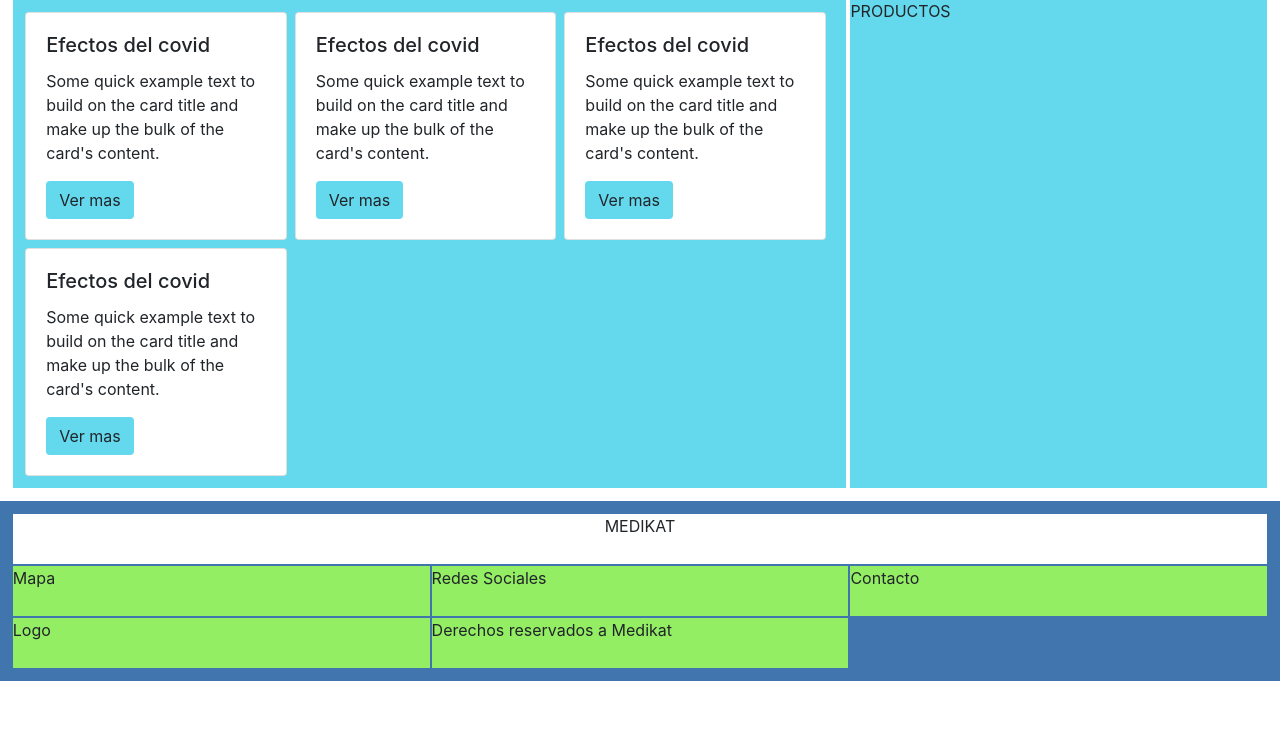
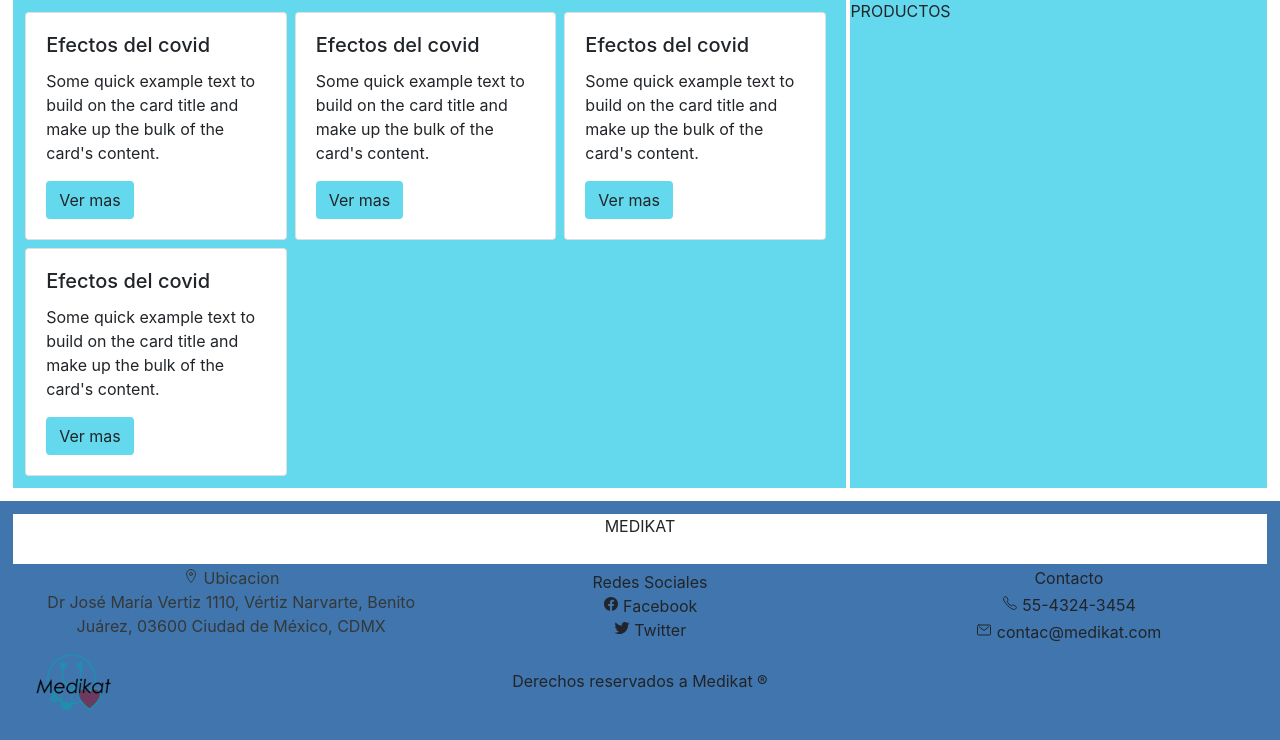
Before and after one commit to daveimpala43-2/Medikat, a PHP site: page / in a window 1280 px wide. Shown: the part 518-1258 px from the top of the page. Before the commit the page ends 1199 px from the top, so only its background shows below. Run offline with PHP 8.4, Linux system fonts and the light colour scheme; some libraries are stand-ins or nearby versions.

Commit message:
Se agregaro el footer con grid

```diff
--- a/css/style.css
+++ b/css/style.css
@@ -86,23 +86,26 @@ body {
 }
 
 .cont1 {
-    background-color: #94EE64;
+    text-align: center;
 }
 
 .cont2 {
-    background-color: #94EE64;
+    padding: 1%;
+    text-align: center;
 }
 
 .cont3 {
-    background-color: #94EE64;
+    text-align: center;
 }
 
-.cont4 {
-    background-color: #94EE64;
+.cont4 .logo {
+    width: 20%;
+    height: auto;
 }
 
 .cont5 {
-    background-color: #94EE64;
+    text-align: center;
+    padding-top: 5%;
 }
 
 .contenedor .botton {
@@ -120,6 +123,22 @@ body {
 .item1 .row .card {
     margin: .5%;
     width: 32%;
+}
+
+.Redes-sol {
+    font-size: 20%;
+}
+
+h7 a {
+    color: #343838;
+}
+
+h7 a:hover {
+    color: #94EE64;
+}
+
+.face {
+    text-align: center;
 }
 
 
@@ -140,12 +159,36 @@ body {
     grid-gap: 2px;
     grid-template-columns: minmax(100px, 1fr) minmax(100px, 1fr) minmax(100px, 1fr);
     grid-template-rows: minmax(50px, auto) minmax(50px, auto) minmax(50px, auto);
-    grid-template-areas: "cab cab cab";
+    grid-template-areas: "cab cab cab" "ubi redes contacto" "logo drechos espacio";
 }
 
 .footer .cabeza {
     grid-column-start: cab;
     grid-column-end: cab;
+}
+
+.cont1 {
+    display: grid;
+    grid-template-columns: minmax(2px, 20px) minmax(10px, 1fr);
+    grid-template-areas: "espacio icono";
+}
+
+.cont2 {
+    display: grid;
+    grid-template-columns: minmax(2px, 20px) minmax(10px, 1fr);
+    grid-template-rows: minmax(20px, auto) minmax(20px, auto) minmax(20px, auto);
+}
+
+.cont3 {
+    display: grid;
+    grid-template-columns: minmax(2px, 20px) minmax(10px, 1fr);
+    grid-template-rows: minmax(20px, auto) minmax(20px, auto) minmax(20px, auto);
+}
+
+.cont4 {
+    display: grid;
+    grid-template-columns: minmax(2px, 20px) minmax(10px, 1fr);
+    grid-template-rows: minmax(20px, auto);
 }
 
 
@@ -168,4 +211,24 @@ body {
         margin: .5%;
         width: 100%;
     }
+    .cont1 {
+        display: none;
+    }
+    .cont4 {
+        display: none;
+    }
+    h7 {
+        font-size: 13px;
+    }
+    .visible-ubi {
+        display: none;
+    }
+    .cont5 {
+        grid-column-start: logo;
+        grid-column-end: espacio;
+    }
+    .cont3 {
+        grid-column-start: redes;
+        grid-column-end: contacto;
+    }
 }
--- a/layouts/footer.php
+++ b/layouts/footer.php
@@ -7,9 +7,41 @@
 
     <div class="footer">
         <div class="cabeza">MEDIKAT </div>
-        <div class="cont1">Mapa</div>
-        <div class="cont2">Redes Sociales</div>
-        <div class="cont3">Contacto</div>
-        <div class="cont4">Logo</div>
-        <div class="cont5">Derechos reservados a Medikat</div>
+        <div class="cont1">
+          <div class="derecho">
+          </div>
+          <div class="icono">
+            <h7><a href="https://goo.gl/maps/JQgwrvhXeVTNbfFf6"> <ion-icon size="medium" name="location-outline"></ion-icon> Ubicacion   <br> <h7 class ="visible-ubi"> Dr José María Vertiz 1110, Vértiz Narvarte, Benito Juárez, 03600 Ciudad de México, CDMX</h7>  </a> </h7>
+          </div>
+
+        </div>
+        <div class="cont2">
+            <div class="derecho">
+              </div> <h7 class ="Redes-soli"> Redes Sociales </h7>
+            <div class="derecho">
+            </div>
+            <div class="face">
+              <ion-icon name="logo-facebook">  </ion-icon> <h7>Facebook</h7>
+            </div>
+            <div class="derecho">
+            </div>
+            <div class="face">
+             <ion-icon name="logo-twitter"></ion-icon> <h7>Twitter</h7>
+            </div>
+        </div>
+        <div class="cont3">
+          <div class="derecho">
+          </div>Contacto
+          <div class="derecho">
+          </div>
+          <div class="phone"> <ion-icon name="call-outline"></ion-icon> 55-4324-3454</div>
+          <div class="derecho">
+          </div>
+          <div class="phone"> <ion-icon name="mail-outline"></ion-icon> contac@medikat.com </div>
+          </div>
+        <div class="cont4">
+          <div class="derecho">
+          </div> <img class="img-fluid logo" src="img/Logo.png">
+          </div>
+        <div class="cont5">Derechos reservados a Medikat ®</div>
     </div>
--- a/layouts/head.php
+++ b/layouts/head.php
@@ -3,6 +3,7 @@
 <link rel="icon" type="image/ico" href="img/Logo.ico">
 <!-- Bootstrap CSS -->
 <link rel="stylesheet" href="https://stackpath.bootstrapcdn.com/bootstrap/4.4.1/css/bootstrap.min.css" integrity="sha384-Vkoo8x4CGsO3+Hhxv8T/Q5PaXtkKtu6ug5TOeNV6gBiFeWPGFN9MuhOf23Q9Ifjh" crossorigin="anonymous">
+<script src="https://unpkg.com/ionicons@5.0.0/dist/ionicons.js"></script>
 <link rel="stylesheet" href="css/style.css">
 
 <nav class="navbar navbar-expand-lg navbar-light bg-light">
```
